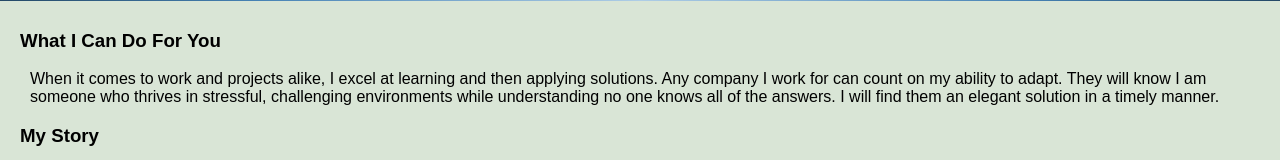
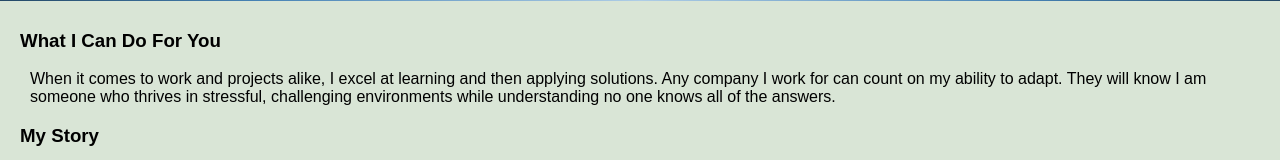
Before and after one commit to JRForman/portfolio2.0, a React (Create React App) app: page /AboutMe in a window 1280 px wide. Shown: the part 489-649 px from the top of the page. Built offline with nearby package versions, Linux system fonts and the light colour scheme.

Commit message:
Rewording

```diff
--- a/src/components/AboutMe/AboutMe.js
+++ b/src/components/AboutMe/AboutMe.js
@@ -19,8 +19,7 @@ class AboutMe extends Component {
 							work for can count on my ability to adapt. They will
 							know I am someone who thrives in stressful,
 							challenging environments while understanding no one
-							knows all of the answers. I will find them an
-							elegant solution in a timely manner.
+							knows all of the answers.
 						</p>
 					</article>
 					<article>
```
